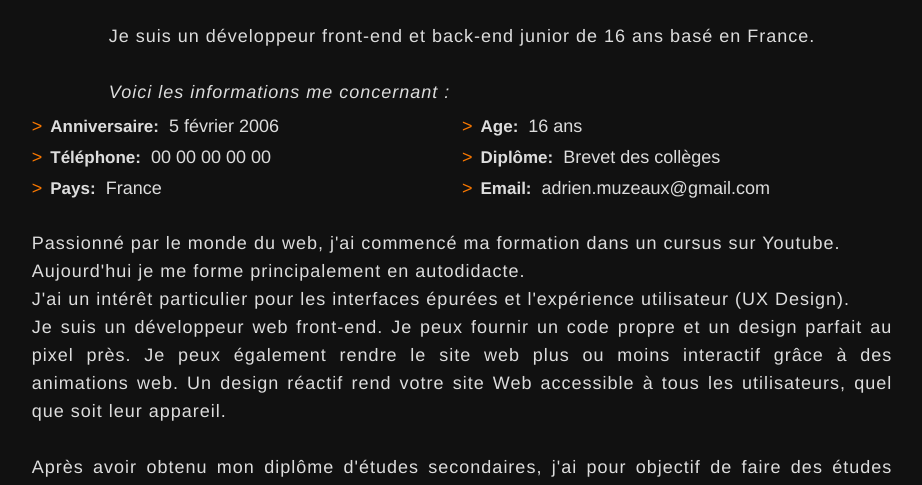
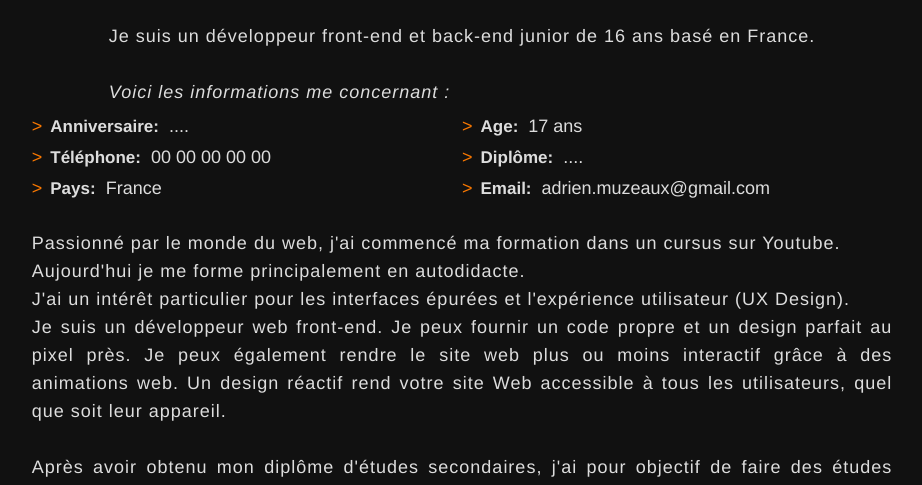
Before and after one commit to Admu-Dev/Portfolio-admu, a plain HTML site: page index.html in a window 1280 px wide. Shown: the part 1190-1675 px from the top of the page, without its empty margins (178-1100 px from the left). Drawn offline with nearby package versions, Linux system fonts and the light colour scheme.

Commit message:
Update index.html

```diff
--- a/index.html
+++ b/index.html
@@ -190,15 +190,15 @@
         <div class="row-info">
           <div class="info">
             <ul>
-              <li><span>Anniversaire:</span> 5 février 2006</li>
+              <li><span>Anniversaire:</span> ....</li>
               <li><span>Téléphone:</span> 00 00 00 00 00</li>
               <li><span>Pays:</span> France</li>
             </ul>
           </div>
           <div class="info">
             <ul>
-              <li><span>Age:</span> 16 ans</li>
-              <li><span>Diplôme:</span> Brevet des collèges</li>
+              <li><span>Age:</span> 17 ans</li>
+              <li><span>Diplôme:</span> ....</li>
               <li><span>Email:</span> adrien.muzeaux@gmail.com</li>
             </ul>
           </div>
```
